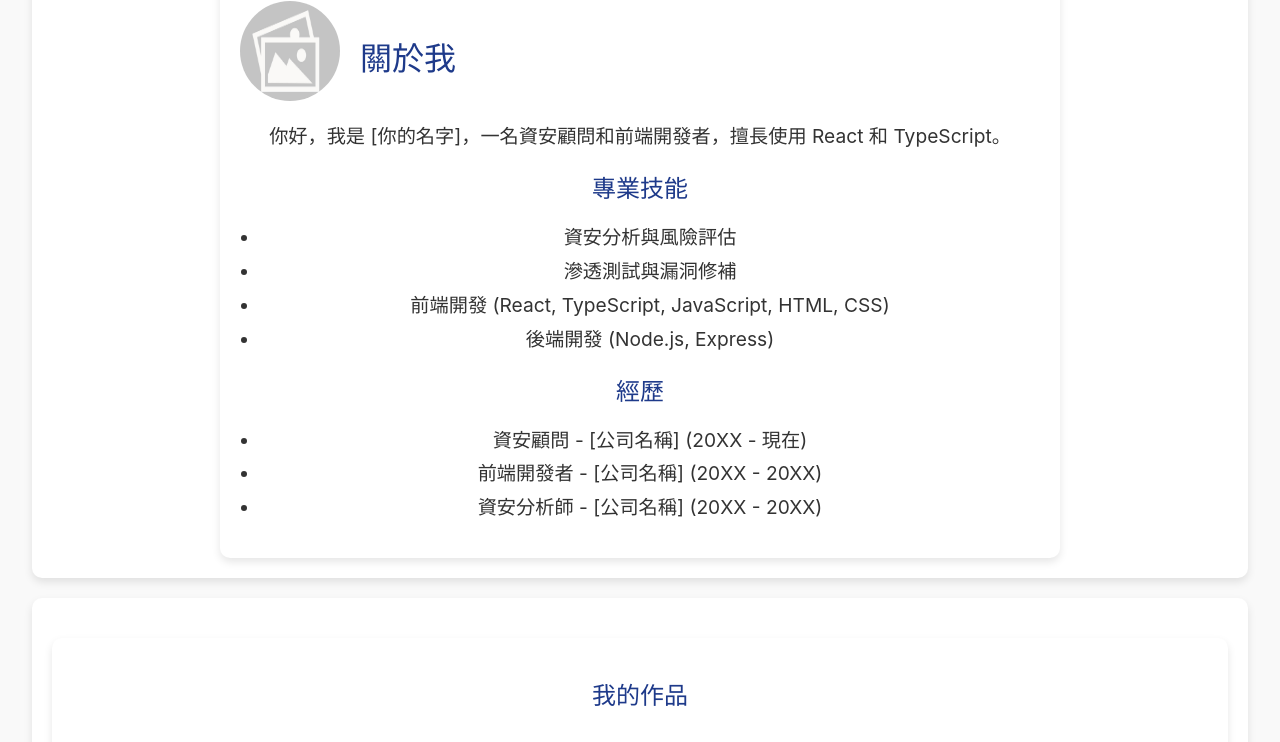
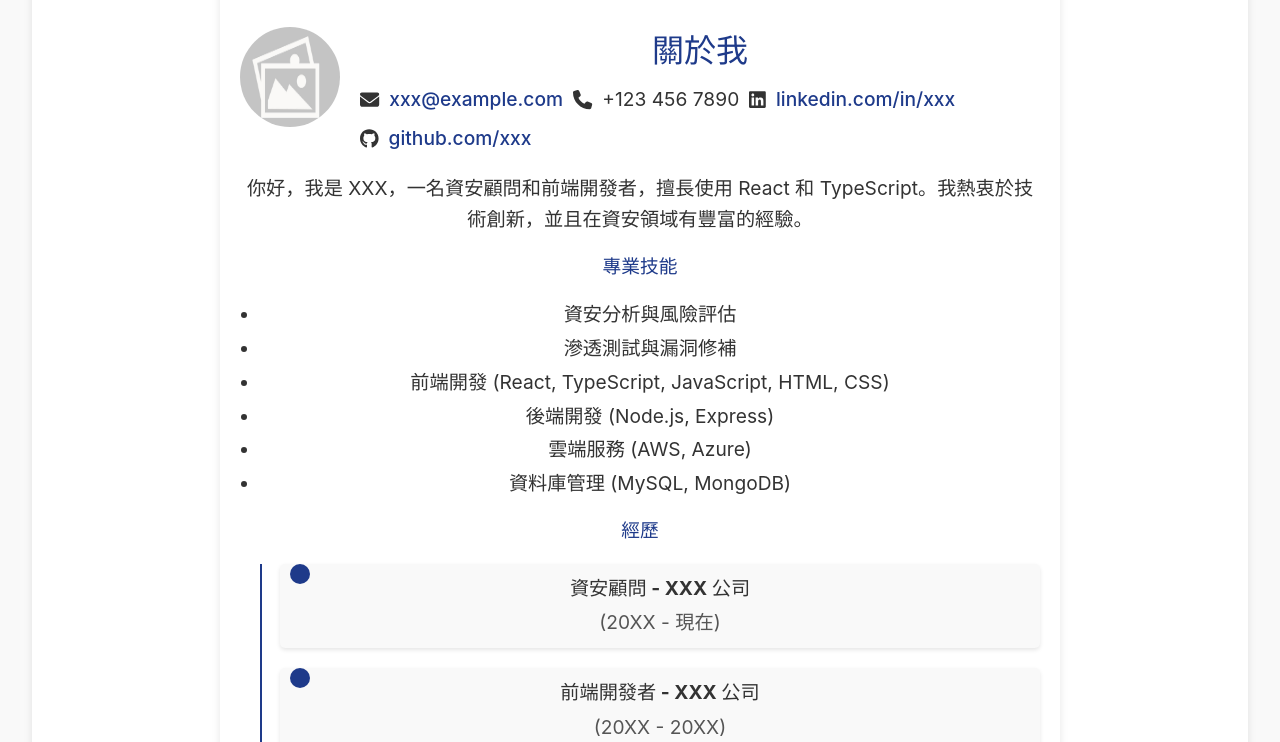
Before and after one commit to Lung-Yu/Lung-Yu.github.io, a React (Vite) app: page / in a window 1280 px wide. Shown: the part 419-1161 px from the top of the page. Built offline with nearby package versions, Linux system fonts and the light colour scheme.

Commit message:
新增 AboutMe 元件的聯絡資訊，包含電子郵件、電話、LinkedIn 和 GitHub 連結；更新樣式以改善佈局與可讀性；新增 FontAwesome 品牌圖示依賴

```diff
--- a/package.json
+++ b/package.json
@@ -11,6 +11,7 @@
   },
   "dependencies": {
     "@fortawesome/fontawesome-svg-core": "^6.7.2",
+    "@fortawesome/free-brands-svg-icons": "^6.7.2",
     "@fortawesome/free-solid-svg-icons": "^6.7.2",
     "@fortawesome/react-fontawesome": "^0.2.2",
     "react": "^19.0.0",
--- a/src/components/AboutMe.tsx
+++ b/src/components/AboutMe.tsx
@@ -1,26 +1,69 @@
 import '../styles/AboutMe.css';
 import profileImage from '../assets/images/default-images.jpg'; // 添加個人專業形象的照片
+import { FontAwesomeIcon } from '@fortawesome/react-fontawesome';
+import { faEnvelope, faPhone } from '@fortawesome/free-solid-svg-icons';
+import { faLinkedin, faGithub } from '@fortawesome/free-brands-svg-icons';
 
 const AboutMe = () => (
   <section className="about-me">
     <div className="about-me-header">
       <img src={profileImage} alt="個人照片" className="profile-image" />
-      <h2>關於我</h2>
+      <div className="header-info">
+        <h2>關於我</h2>
+        <div className="contact-info">
+          <div className="contact-item">
+            <FontAwesomeIcon icon={faEnvelope} />
+            <a href="mailto:xxx@example.com">xxx@example.com</a>
+          </div>
+          <div className="contact-item">
+            <FontAwesomeIcon icon={faPhone} />
+            <span>+123 456 7890</span>
+          </div>
+          <div className="contact-item">
+            <FontAwesomeIcon icon={faLinkedin} />
+            <a href="https://www.linkedin.com/in/xxx" target="_blank" rel="noopener noreferrer">linkedin.com/in/xxx</a>
+          </div>
+          <div className="contact-item">
+            <FontAwesomeIcon icon={faGithub} />
+            <a href="https://github.com/xxx" target="_blank" rel="noopener noreferrer">github.com/xxx</a>
+          </div>
+        </div>
+      </div>
     </div>
-    <p>你好，我是 [你的名字]，一名資安顧問和前端開發者，擅長使用 React 和 TypeScript。</p>
+    <p>你好，我是 XXX，一名資安顧問和前端開發者，擅長使用 React 和 TypeScript。我熱衷於技術創新，並且在資安領域有豐富的經驗。</p>
     <h3>專業技能</h3>
     <ul>
       <li>資安分析與風險評估</li>
       <li>滲透測試與漏洞修補</li>
       <li>前端開發 (React, TypeScript, JavaScript, HTML, CSS)</li>
       <li>後端開發 (Node.js, Express)</li>
+      <li>雲端服務 (AWS, Azure)</li>
+      <li>資料庫管理 (MySQL, MongoDB)</li>
     </ul>
     <h3>經歷</h3>
-    <ul>
-      <li>資安顧問 - [公司名稱] (20XX - 現在)</li>
-      <li>前端開發者 - [公司名稱] (20XX - 20XX)</li>
-      <li>資安分析師 - [公司名稱] (20XX - 20XX)</li>
-    </ul>
+    <div className="timeline">
+      <div className="timeline-item">
+        <div className="timeline-icon"></div>
+        <div className="timeline-content">
+          <h4>資安顧問 - XXX 公司</h4>
+          <p>(20XX - 現在)</p>
+        </div>
+      </div>
+      <div className="timeline-item">
+        <div className="timeline-icon"></div>
+        <div className="timeline-content">
+          <h4>前端開發者 - XXX 公司</h4>
+          <p>(20XX - 20XX)</p>
+        </div>
+      </div>
+      <div className="timeline-item">
+        <div className="timeline-icon"></div>
+        <div className="timeline-content">
+          <h4>資安分析師 - XXX 公司</h4>
+          <p>(20XX - 20XX)</p>
+        </div>
+      </div>
+    </div>
   </section>
 );
 
--- a/src/styles/AboutMe.css
+++ b/src/styles/AboutMe.css
@@ -21,15 +21,36 @@
   margin-right: 20px;
 }
 
+.header-info {
+  display: flex;
+  flex-direction: column;
+}
+
 .about-me h2 {
   font-size: 2em;
   margin-bottom: 10px;
 }
 
-.about-me h3 {
-  font-size: 1.5em;
-  margin-top: 20px;
-  margin-bottom: 10px;
+.contact-info {
+  display: flex;
+  flex-wrap: wrap;
+  gap: 10px;
+}
+
+.contact-item {
+  display: flex;
+  align-items: center;
+  gap: 10px;
+  font-size: 1.2em;
+}
+
+.contact-item a {
+  color: var(--primary-color);
+  text-decoration: none;
+}
+
+.contact-item a:hover {
+  color: var(--accent-color);
 }
 
 .about-me p {
@@ -46,3 +67,60 @@
   font-size: 1.2em;
   margin-bottom: 5px;
 }
+
+.about-me a {
+  color: var(--primary-color);
+  text-decoration: none;
+}
+
+.about-me a:hover {
+  color: var(--accent-color);
+}
+
+.timeline {
+  position: relative;
+  padding-left: 40px;
+  margin-bottom: 20px;
+}
+
+.timeline::before {
+  content: '';
+  position: absolute;
+  left: 20px;
+  top: 0;
+  bottom: 0;
+  width: 2px;
+  background: var(--primary-color);
+}
+
+.timeline-item {
+  position: relative;
+  margin-bottom: 20px;
+}
+
+.timeline-icon {
+  position: absolute;
+  left: 10px;
+  top: 0;
+  width: 20px;
+  height: 20px;
+  background: var(--primary-color);
+  border-radius: 50%;
+}
+
+.timeline-content {
+  padding: 10px;
+  background-color: #f9f9f9;
+  border-radius: 5px;
+  box-shadow: 0 2px 4px rgba(0, 0, 0, 0.1);
+}
+
+.timeline-content h4 {
+  margin: 0;
+  font-size: 1.2em;
+}
+
+.timeline-content p {
+  margin: 5px 0 0;
+  color: #555;
+}
```
Also changed, not shown: 2 other files (tests, documents, lock files or other folders).
